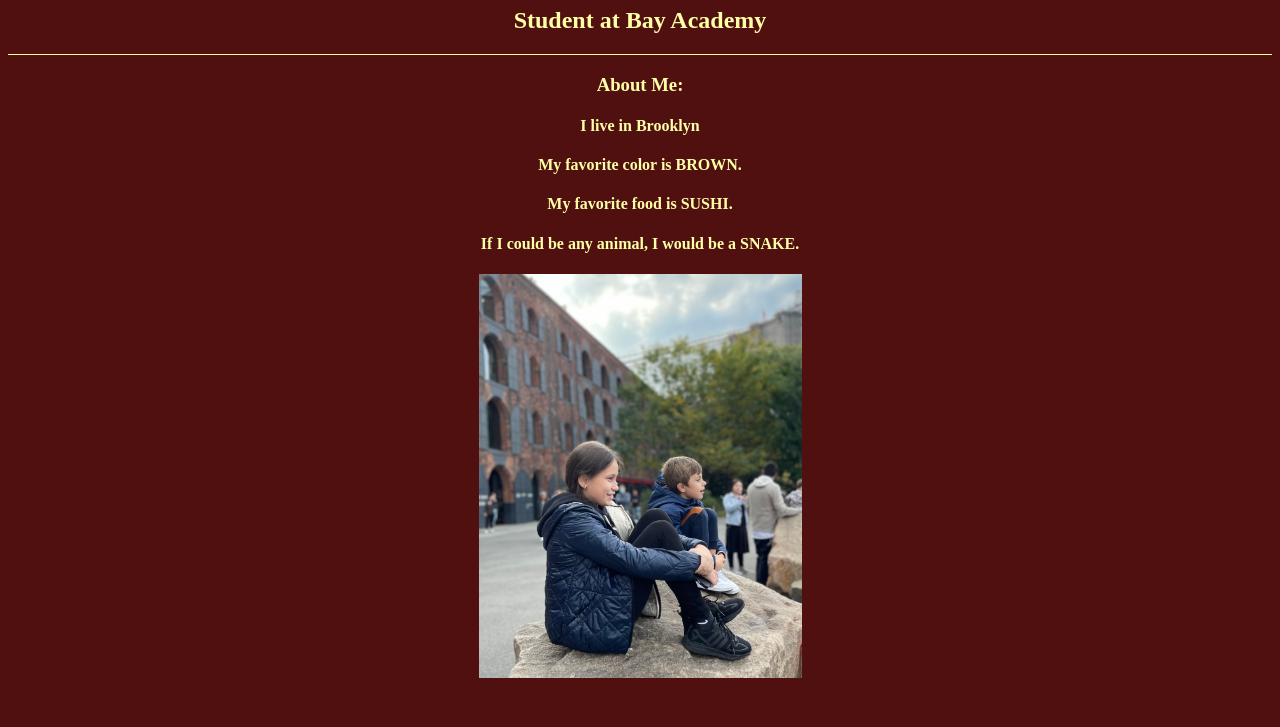
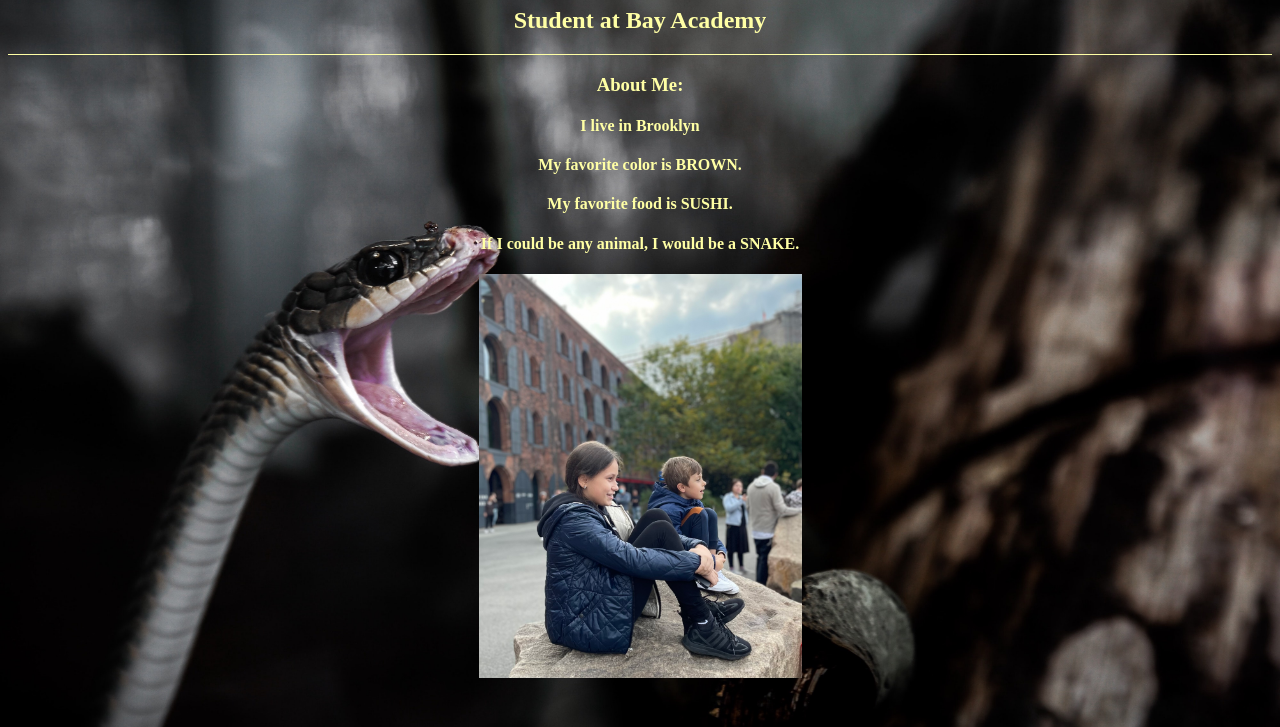
Before and after one commit to 4Vitaliy/Anastasia, a plain HTML site: page index.html in a window 1280 px wide. Shown: the part 73-800 px from the top of the page. Drawn offline with Linux system fonts and the light colour scheme.

Commit message:
changed background to img/snake

```diff
--- a/index.html
+++ b/index.html
@@ -15,7 +15,8 @@
 			<title>Anastasia</title>
         <style>
           body {
-            background: rgb(81, 16, 16);
+            background-image: url("snake.jpg");
+            background-size: cover;
             color: rgb(255, 255, 165);
           }
           .anastasia-img {
```
Also changed, not shown: snake.jpg (added).
